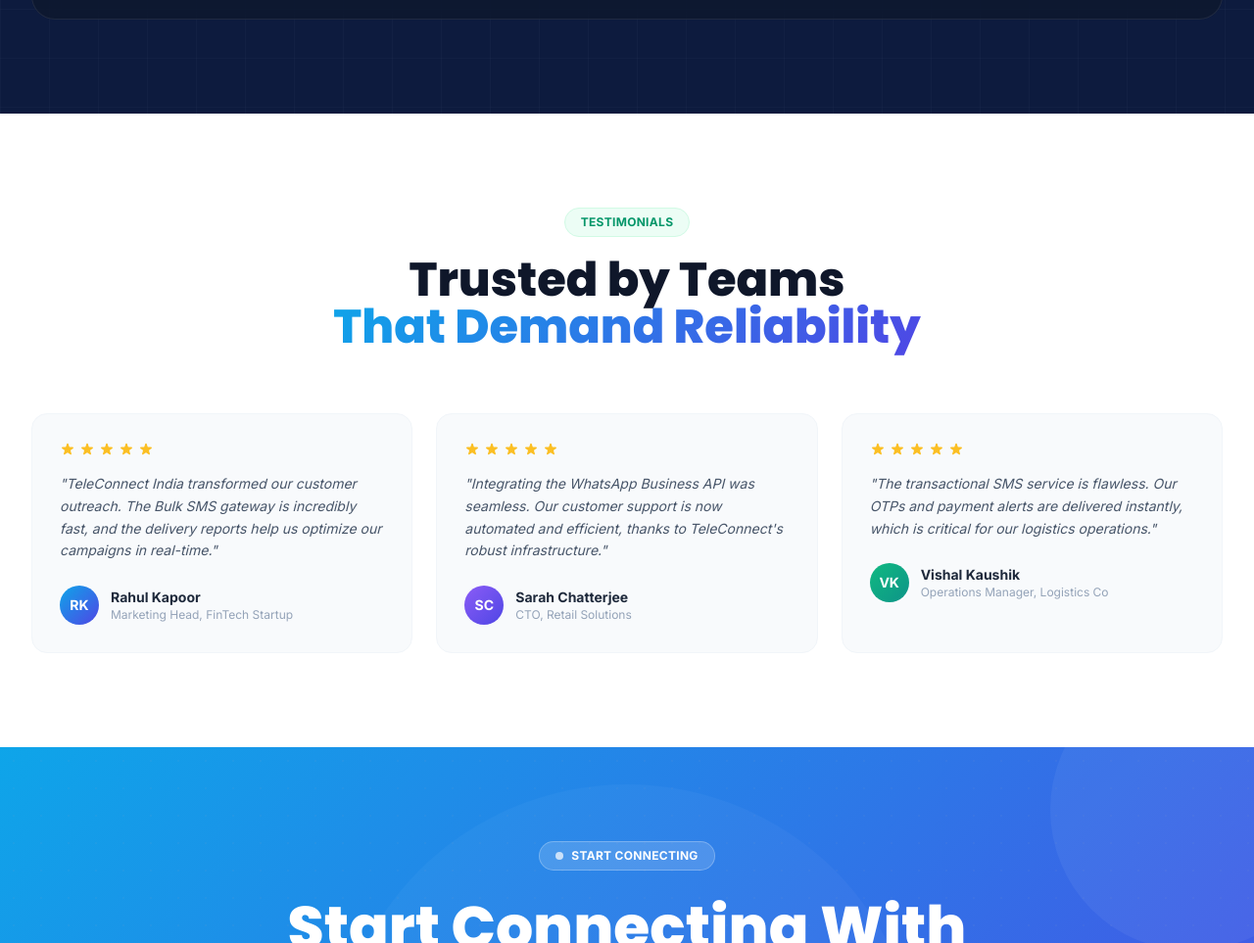
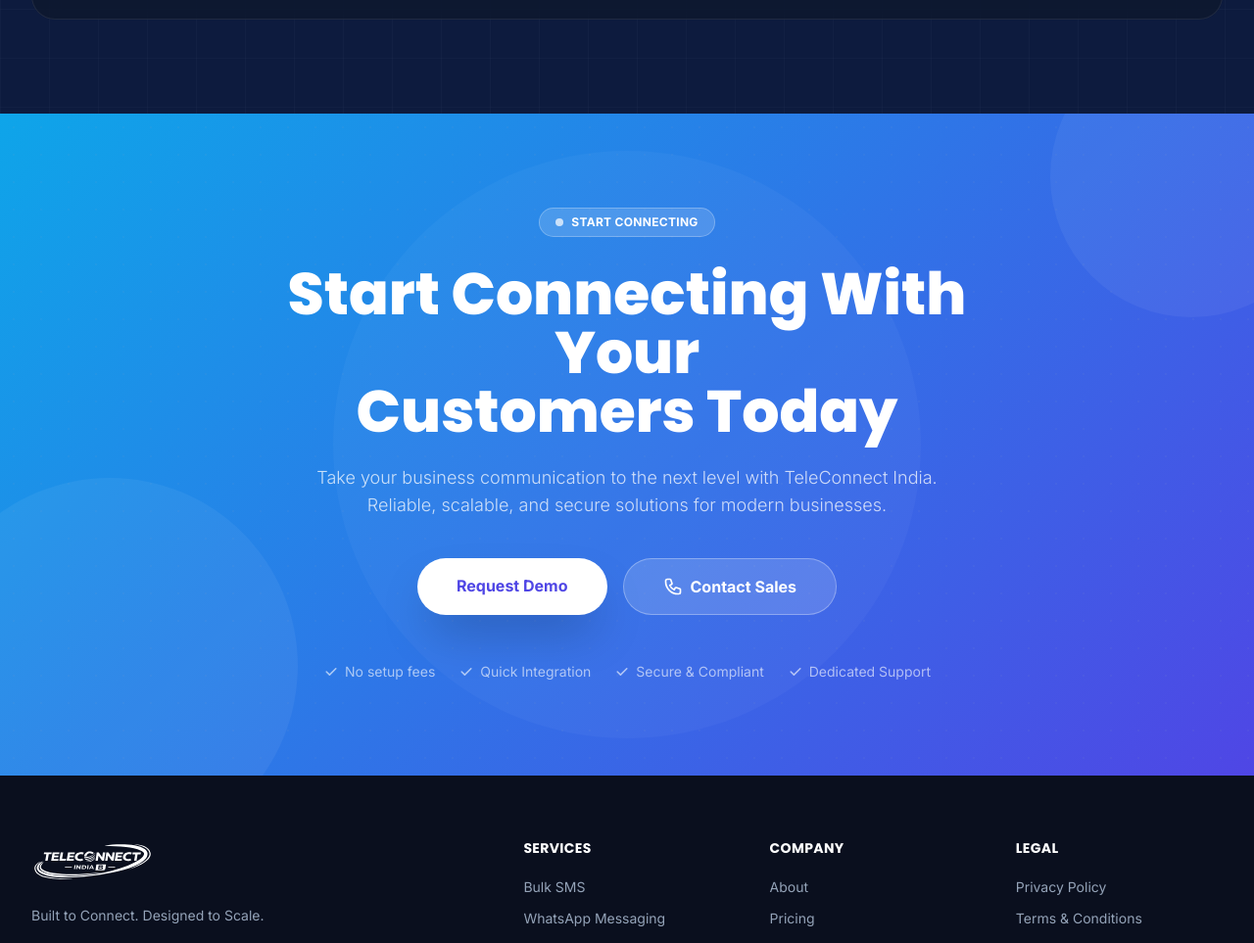
Before and after one commit to tejakumarr4518/Tele-Connect-IndiaB, a plain HTML site: page index.html in a window 1280 px wide. Shown: the part 5914-6877 px from the top of the page at 98% size. Drawn offline with nearby package versions, Linux system fonts and the light colour scheme.

Commit message:
Comment out testimonials section in index.html

```diff
--- a/index.html
+++ b/index.html
@@ -1596,10 +1596,10 @@
     <!-- ═══════════════════════════════════════════
      TESTIMONIALS
 ════════════════════════════════════════════ -->
-    <section id="testimonials" class="py-24 bg-white">
-        <div class="max-w-7xl mx-auto px-4 sm:px-6 lg:px-8">
-
-            <div class="text-center mb-16 reveal">
+    <!-- <section id="testimonials" class="py-24 bg-white">
+        <div class="max-w-7xl mx-auto px-4 sm:px-6 lg:px-8"> -->
+
+    <!-- <div class="text-center mb-16 reveal">
                 <div
                     class="inline-flex items-center gap-2 bg-emerald-50 border border-emerald-100 rounded-full px-4 py-1.5 mb-5">
                     <span class="text-xs font-semibold text-emerald-600 tracking-wide uppercase">Testimonials</span>
@@ -1607,12 +1607,12 @@
                 <h2 class="font-display text-4xl sm:text-5xl font-extrabold text-slate-900 mb-4">
                     Trusted by Teams<br><span class="brand-gradient-text">That Demand Reliability</span>
                 </h2>
-            </div>
-
-            <div class="grid md:grid-cols-3 gap-6">
-
-                <!-- Testimonial 1 -->
-                <div class="testi-card bg-slate-50 rounded-2xl p-7 border border-slate-100 reveal"
+            </div> -->
+
+    <!-- <div class="grid md:grid-cols-3 gap-6"> -->
+
+    <!-- Testimonial 1 -->
+    <!-- <div class="testi-card bg-slate-50 rounded-2xl p-7 border border-slate-100 reveal"
                     style="transition-delay:0.05s">
                     <div class="flex gap-1 mb-4">
                         <svg class="w-4 h-4 text-amber-400" fill="currentColor" viewBox="0 0 20 20">
@@ -1648,10 +1648,10 @@
                             <div class="text-slate-400 text-xs">Marketing Head, FinTech Startup</div>
                         </div>
                     </div>
-                </div>
-
-                <!-- Testimonial 2 -->
-                <div class="testi-card bg-slate-50 rounded-2xl p-7 border border-slate-100 reveal"
+                </div> -->
+
+    <!-- Testimonial 2 -->
+    <!-- <div class="testi-card bg-slate-50 rounded-2xl p-7 border border-slate-100 reveal"
                     style="transition-delay:0.10s">
                     <div class="flex gap-1 mb-4">
                         <svg class="w-4 h-4 text-amber-400" fill="currentColor" viewBox="0 0 20 20">
@@ -1688,10 +1688,10 @@
                             <div class="text-slate-400 text-xs">CTO, Retail Solutions</div>
                         </div>
                     </div>
-                </div>
-
-                <!-- Testimonial 3 -->
-                <div class="testi-card bg-slate-50 rounded-2xl p-7 border border-slate-100 reveal"
+                </div> -->
+
+    <!-- Testimonial 3 -->
+    <!-- <div class="testi-card bg-slate-50 rounded-2xl p-7 border border-slate-100 reveal"
                     style="transition-delay:0.15s">
                     <div class="flex gap-1 mb-4">
                         <svg class="w-4 h-4 text-amber-400" fill="currentColor" viewBox="0 0 20 20">
@@ -1727,11 +1727,11 @@
                             <div class="text-slate-400 text-xs">Operations Manager, Logistics Co</div>
                         </div>
                     </div>
-                </div>
-
-            </div>
+                </div> -->
+
+    <!-- </div>
         </div>
-    </section>
+    </section> -->
 
 
     <!-- ═══════════════════════════════════════════
```
